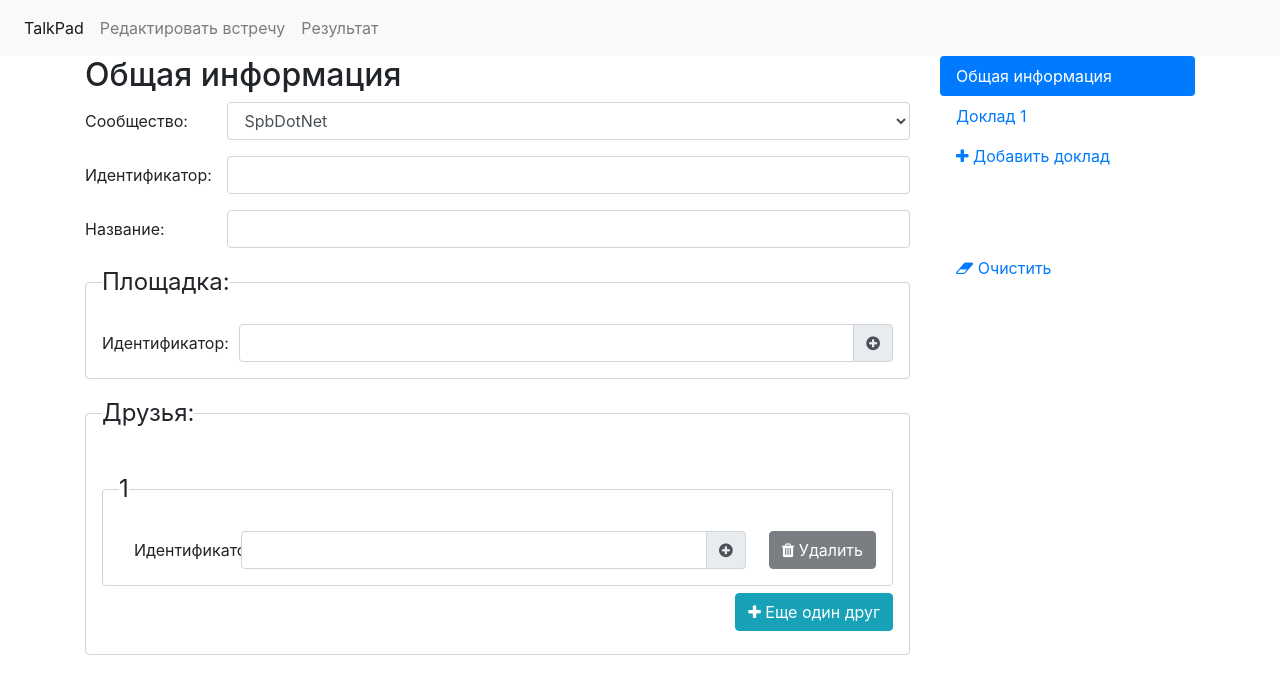
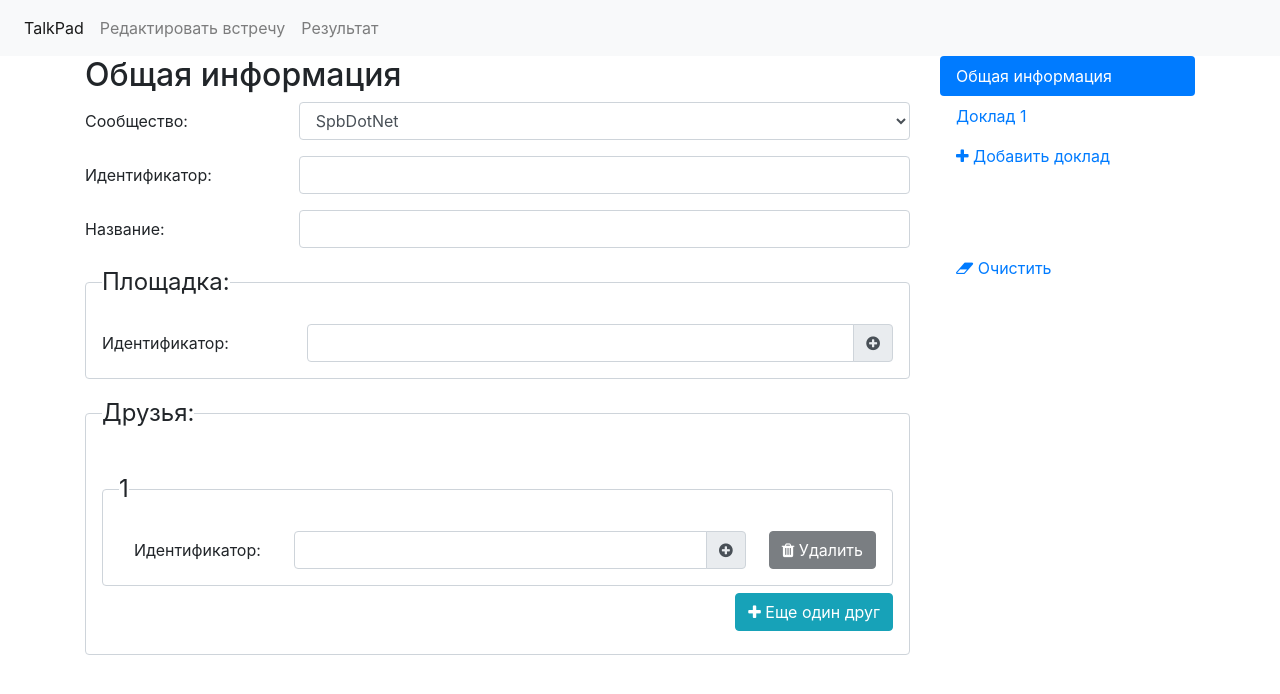
Before and after one commit to DotNetRu/WebUI, an Angular app: page / in a window 1280 px wide. Shown: the top 694 px of the page. Built offline with nearby package versions, Linux system fonts and the light colour scheme.

Commit message:
Increase label width

```diff
--- a/src/app/general-editor/general-editor.component.html
+++ b/src/app/general-editor/general-editor.component.html
@@ -1,8 +1,8 @@
 <h2>Общая информация</h2>
 <div>
   <div class="form-group row">
-    <label for="community" class="col-sm-2 col-form-label">Сообщество:</label>
-    <div class="col-sm-10">
+    <label for="community" class="col-sm-3 col-form-label">Сообщество:</label>
+    <div class="col-sm-9">
       <select class="form-control" id="community" [(ngModel)]="meetup.communityId" required>
         <option>KryDotNet</option>
         <option>MskDotNet</option>
--- a/src/app/id-editor/id-editor.component.html
+++ b/src/app/id-editor/id-editor.component.html
@@ -1,6 +1,6 @@
 <div class="form-group row" >
-  <label for="{{id}}" class="col-sm-2 col-form-label">{{label}}:</label>
-  <div class="col-sm-10">
+  <label for="{{id}}" class="col-sm-3 col-form-label">{{label}}:</label>
+  <div class="col-sm-9">
     <div class="input-group">
       <input type="text" class="form-control" required
              id="{{id}}"
--- a/src/app/input-editor/input-editor.component.html
+++ b/src/app/input-editor/input-editor.component.html
@@ -1,6 +1,6 @@
 <div class="form-group row">
-  <label [for]="id" class="col-sm-2 col-form-label">{{label}}:</label>
-  <div class="col-sm-10">
+  <label [for]="id" class="col-sm-3 col-form-label">{{label}}:</label>
+  <div class="col-sm-9">
     <input *ngIf="type != InputType.TextArea"
            [type]="InputType[type]"
            class="form-control"
--- a/src/app/session-editor/session-editor.component.html
+++ b/src/app/session-editor/session-editor.component.html
@@ -3,8 +3,8 @@
 <app-input-editor label="Идентификатор" [(value)]="session.talk.id" ></app-input-editor>
 
 <div class="form-group row">
-  <label for="startTime" class="col-sm-2 col-form-label">Дата и время:</label>
-  <div class="col-sm-10 ">
+  <label for="startTime" class="col-sm-3 col-form-label">Дата и время:</label>
+  <div class="col-sm-9 ">
     <div class="form-inline">
       <input type="date" class="form-control" required id="date"
              [ngModel]="session.startTime  | date:'yyyy-MM-dd'"
```
